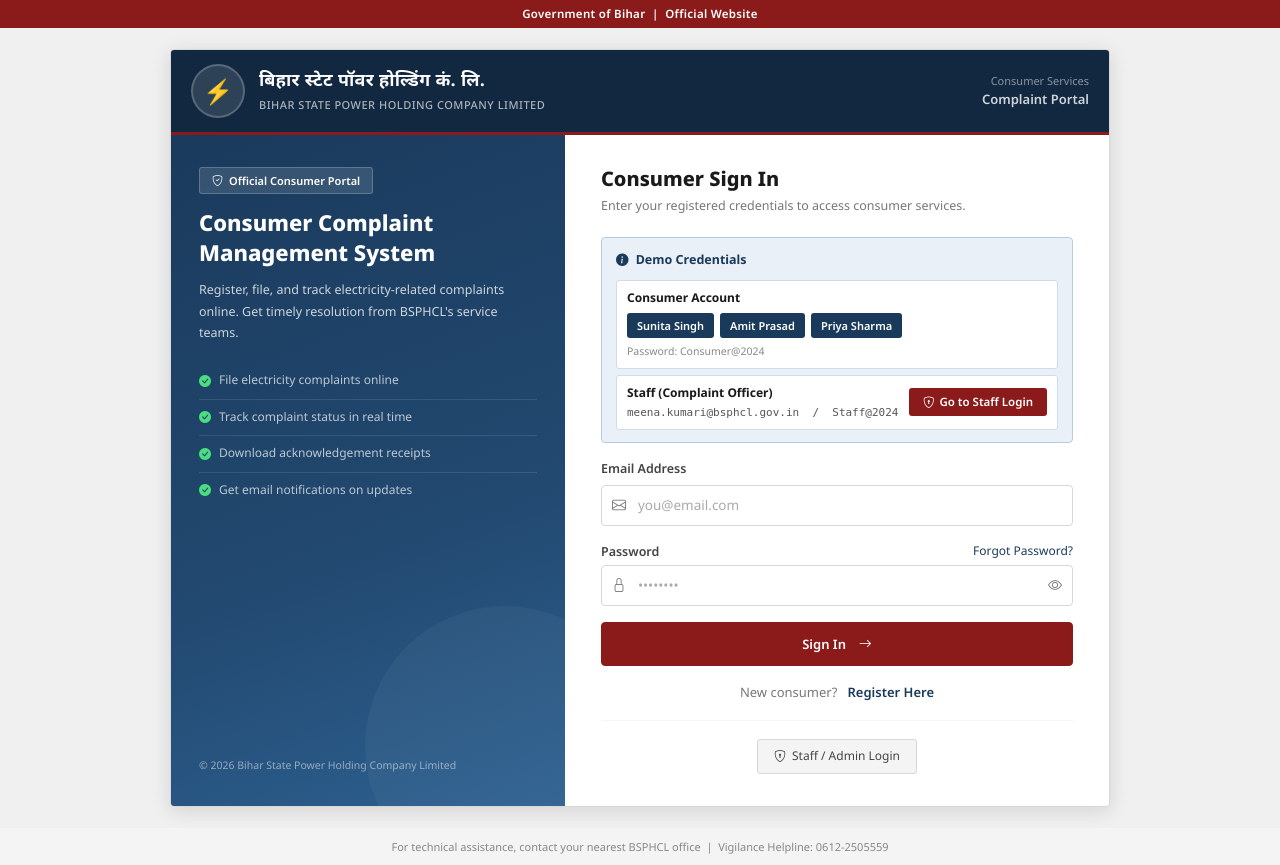
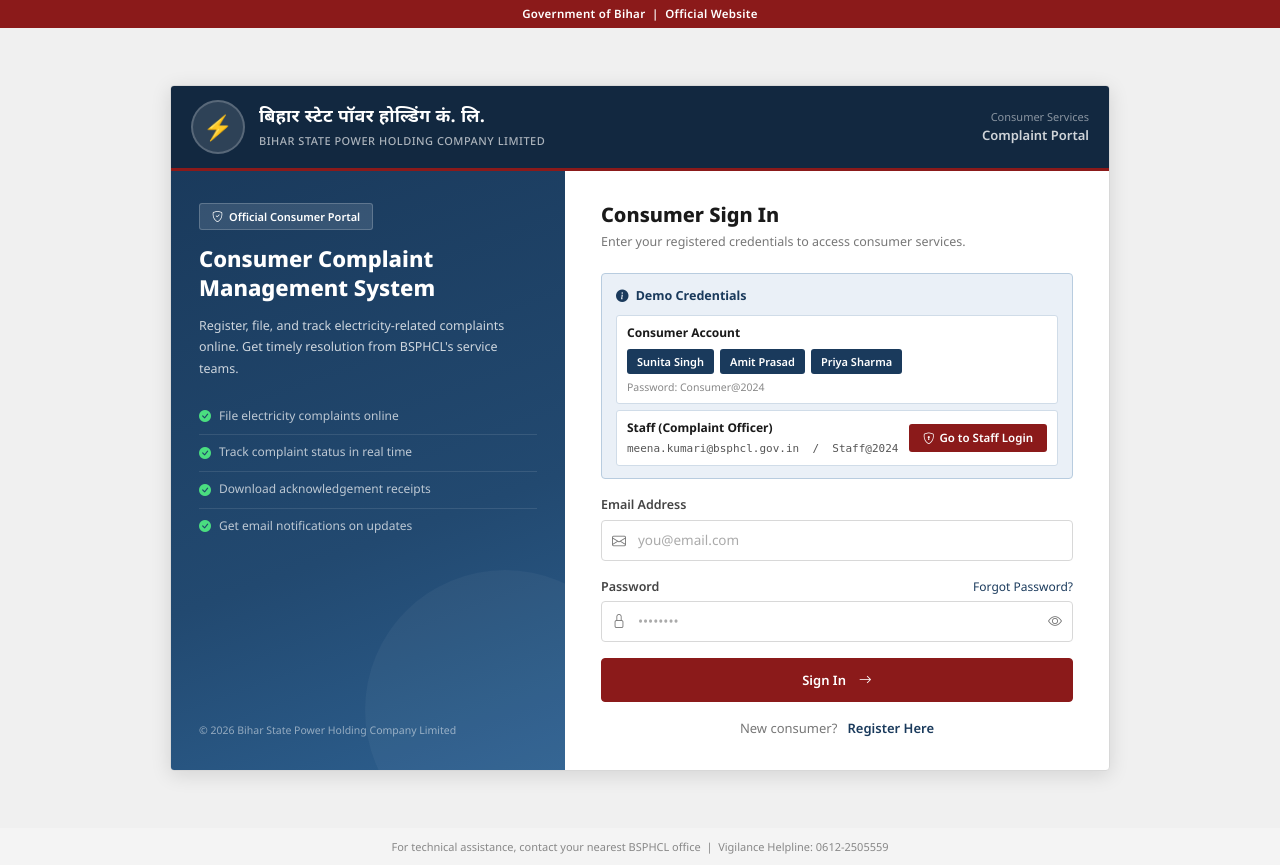
Before and after one commit to sakshii1411/bspchcl-complaint-portal, a Flask app: page /login in a window 1280 px wide. Run offline with Flask 3, Linux system fonts and the light colour scheme.

Commit message:
fix: remove redundant Staff/Admin Login button from consumer login bottom — staff access only via demo banner Go to Staff Login

```diff
--- a/templates/login.html
+++ b/templates/login.html
@@ -161,15 +161,7 @@
             <a href="{{ url_for('main.register') }}" style="color:var(--navy);font-weight:600;">Register Here</a>
           </div>
 
-          <hr style="margin:18px 0;border-color:var(--border);"/>
-          <div class="text-center">
-            <a href="{{ url_for('admin.admin_login') }}"
-               style="font-size:12px;background:var(--bg);border:1px solid var(--border);
-                      padding:7px 16px;border-radius:3px;color:var(--text-secondary);
-                      display:inline-flex;align-items:center;gap:6px;">
-              <i class="bi bi-shield-lock"></i> Staff / Admin Login
-            </a>
-          </div>
+
         </form>
       </div>
     </div>
```
